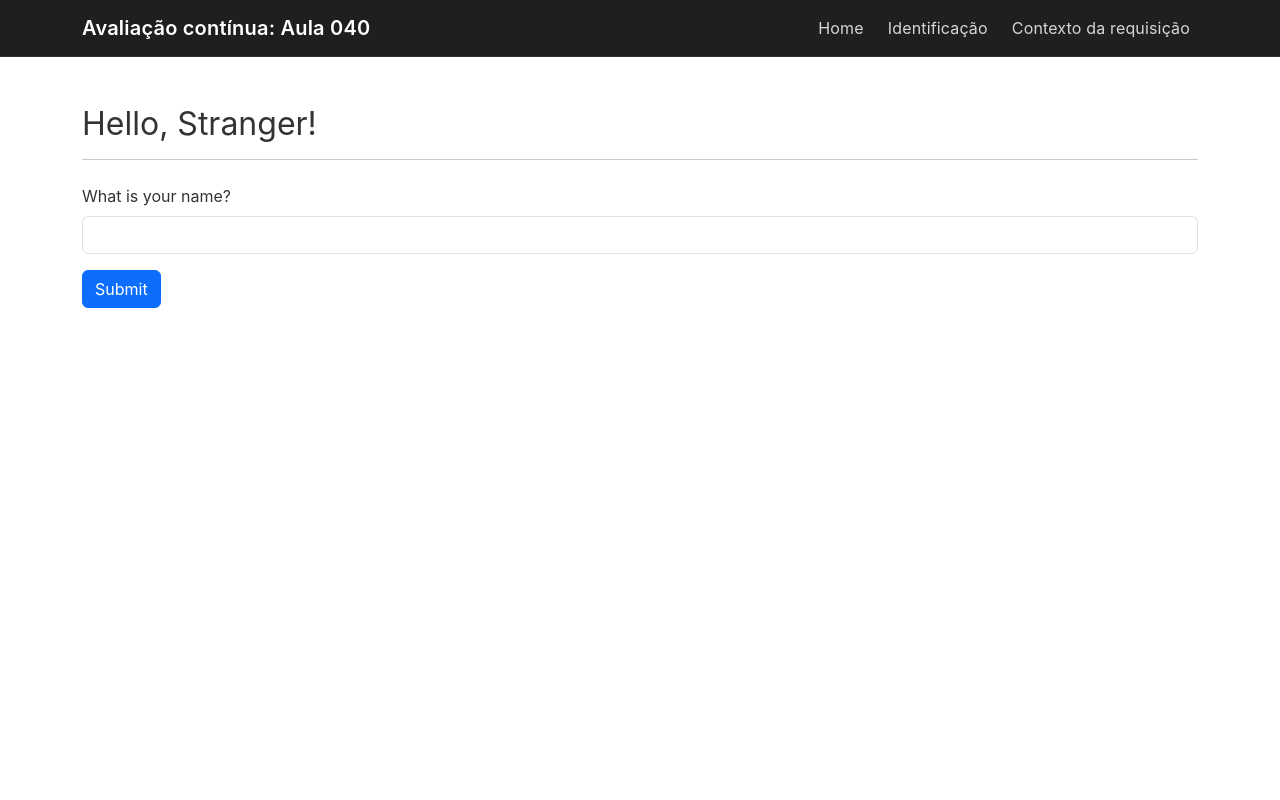
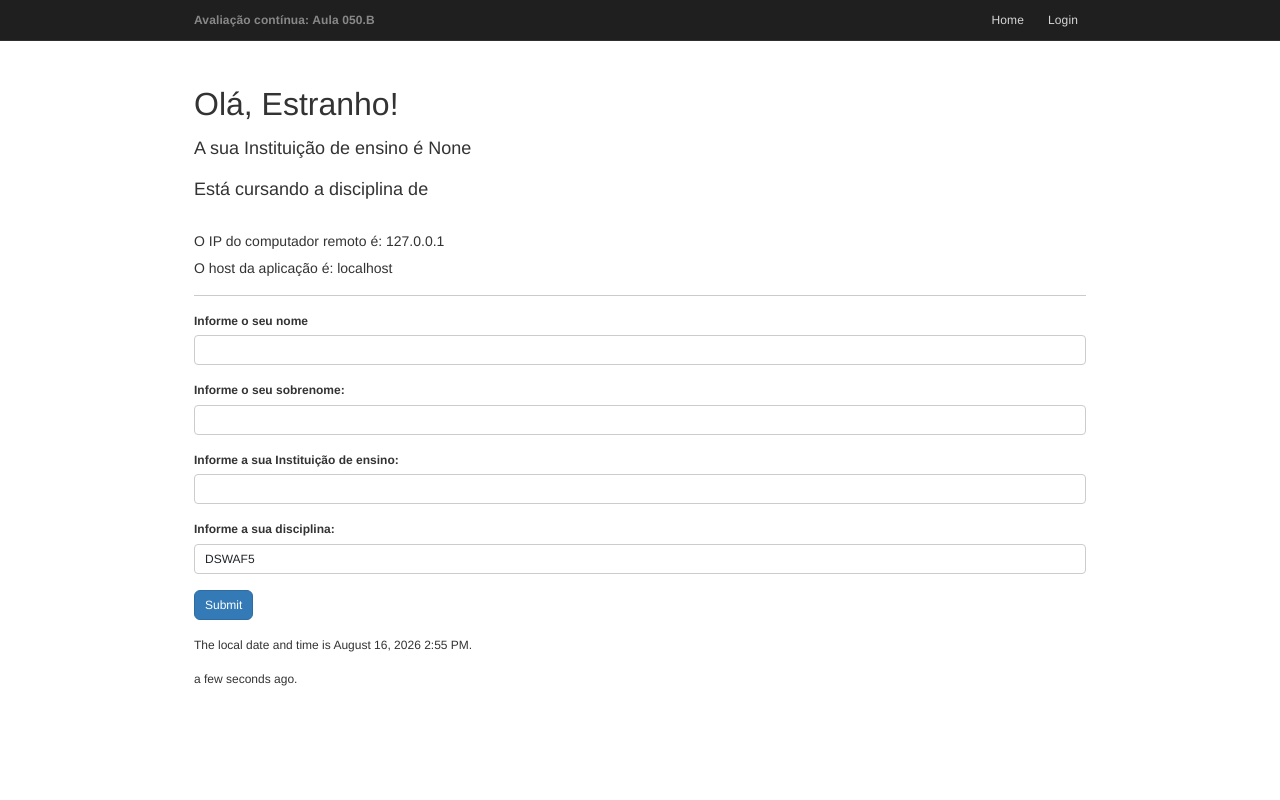
Before and after one commit to PTBDSWS-Wtomendes/flasky, a Flask app: page / in a window 1280 px wide. Run offline with Flask 3, Linux system fonts and the light colour scheme; some libraries are stand-ins or nearby versions.

Commit message:
Formulario Web B

```diff
--- a/app.py
+++ b/app.py
@@ -1,8 +1,9 @@
 from flask import Flask, abort, flash, make_response, redirect, render_template, request, session, url_for
 from flask_moment import Moment
 from flask_wtf import FlaskForm
-from wtforms import StringField, SubmitField
+from wtforms import PasswordField, SelectField, StringField, SubmitField
 from wtforms.validators import DataRequired
+from datetime import datetime
 
 app = Flask(__name__)
 app.config['SECRET_KEY'] = 'chave-forte-altere-em-producao'
@@ -11,8 +12,17 @@ application = app
 
 
 class NameForm(FlaskForm):
-    name = StringField('What is your name?', validators=[DataRequired()])
+    name = StringField('Informe o seu nome', validators=[DataRequired()])
+    surname = StringField('Informe o seu sobrenome:', validators=[DataRequired()])
+    institution = StringField('Informe a sua Instituição de ensino:', validators=[DataRequired()])
+    discipline = SelectField('Informe a sua disciplina:', choices=[('DSWAF5', 'DSWAF5'), ('PTBDSWS', 'PTBDSWS')], validators=[DataRequired()])
     submit = SubmitField('Submit')
+
+
+class LoginForm(FlaskForm):
+    username = StringField('Usuário ou e-mail')
+    password = PasswordField('Informe a sua senha')
+    submit = SubmitField('Enviar')
 
 
 @app.route('/', methods=['GET', 'POST'])
@@ -23,8 +33,17 @@ def index():
         if old_name is not None and old_name != form.name.data:
             flash('Looks like you have changed your name!')
         session['name'] = form.name.data
+        session['surname'] = form.surname.data
+        session['institution'] = form.institution.data
+        session['discipline'] = form.discipline.data
         return redirect(url_for('index'))
-    return render_template('index.html', form=form, name=session.get('name'))
+    return render_template('index.html', form=form, name=session.get('name'), current_time=datetime.now(), remote_ip=request.remote_addr, host=request.host)
+
+
+@app.route('/login', methods=['GET', 'POST'])
+def login():
+    form = LoginForm()
+    return render_template('login.html', form=form)
 
 
 @app.route('/identificacao')
--- a/static/css/site.css
+++ b/static/css/site.css
@@ -8,18 +8,28 @@
   box-sizing: border-box;
 }
 
+.container {
+  max-width: 916px;
+}
+
 body {
   min-height: 100vh;
   margin: 0;
   color: var(--ink);
   background: var(--page-bg);
-  font-family: -apple-system, BlinkMacSystemFont, "Segoe UI", Roboto, "Helvetica Neue", Arial, sans-serif;
+  font-family: "Helvetica Neue", Helvetica, Arial, sans-serif;
 }
 
 .app-navbar {
   background: #1f1f1f;
   border-bottom: 1px solid #2f2f2f;
+  min-height: 40px;
+  padding: 0;
 }
+
+.app-navbar .container { min-height: 40px; }
+.navbar-brand, .nav-link { padding-top: 10px; padding-bottom: 10px; font-size: 12px; }
+.navbar-brand { color: #888; }
 
 .navbar-brand,
 .nav-link {
@@ -37,11 +47,11 @@ body {
 }
 
 .page-shell {
-  padding: 1rem 0 3rem;
+  padding: 2.25rem 0 3rem;
 }
 
 .page-container {
-  padding-top: 1.5rem;
+  padding-top: 0;
 }
 
 .page-heading {
@@ -86,3 +96,17 @@ body {
     width: 120px;
   }
 }
+
+.page-heading p { font-size: 18px; margin-bottom: 0.85rem; }
+.request-context { font-size: 14px; margin-top: 1.75rem; }
+.request-context p { font-size: 14px; margin-bottom: 0.35rem; }
+.home-form { margin-top: 1rem; }
+.form-group { margin-bottom: 1rem; }
+.form-group label { display: block; font-size: 12px; font-weight: 700; margin-bottom: 0.35rem; }
+.form-control { border: 1px solid #ccc; border-radius: 4px; min-height: 28px; padding: 5px 10px; font-size: 12px; }
+.home-form .form-control { width: 100%; }
+.btn-primary { background: #337ab7; border-color: #2e6da4; font-size: 12px; padding: 5px 10px; }
+.time-line { font-size: 12px !important; margin: 1rem 0 0 !important; }
+.login-panel { width: 240px; margin: -1rem auto 0; padding: 30px 23px 22px; border: 1px solid #eee; border-radius: 4px; box-shadow: 0 1px 2px rgba(0, 0, 0, 0.08); }
+.login-panel h1 { font-size: 24px; font-weight: 400; margin: 0 0 8px; }
+.login-panel .form-control { margin-bottom: 11px; }
--- a/templates/base.html
+++ b/templates/base.html
@@ -11,15 +11,14 @@
   <body>
     <nav class="navbar navbar-expand-lg navbar-dark app-navbar">
       <div class="container">
-        <a class="navbar-brand fw-semibold" href="{{ url_for('index') }}">Avaliação contínua: Aula 040</a>
+        <a class="navbar-brand fw-semibold" href="{{ url_for('index') }}">Avaliação contínua: Aula 050.B</a>
         <button class="navbar-toggler" type="button" data-bs-toggle="collapse" data-bs-target="#mainNav" aria-controls="mainNav" aria-expanded="false" aria-label="Alternar navegação">
           <span class="navbar-toggler-icon"></span>
         </button>
         <div class="collapse navbar-collapse" id="mainNav">
           <ul class="navbar-nav ms-auto gap-lg-2">
             <li class="nav-item"><a class="nav-link" href="{{ url_for('index') }}">Home</a></li>
-            <li class="nav-item"><a class="nav-link" href="{{ url_for('identificacao') }}">Identificação</a></li>
-            <li class="nav-item"><a class="nav-link" href="{{ url_for('contexto') }}">Contexto da requisição</a></li>
+            <li class="nav-item"><a class="nav-link" href="{{ url_for('login') }}">Login</a></li>
           </ul>
         </div>
       </div>
--- a/templates/index.html
+++ b/templates/index.html
@@ -4,16 +4,26 @@
 
 {% block content %}
 <div class="page-heading">
-  <h1>Hello, {% if name %}{{ name }}{% else %}Stranger{% endif %}!</h1>
+  <h1>Olá, {% if name %}{{ name }}{% else %}Estranho{% endif %}!</h1>
+  <p>A sua Instituição de ensino é {{ session.get('institution', 'None') }}</p>
+  <p>Está cursando a disciplina de {{ session.get('discipline', '') }}</p>
+  <div class="request-context">
+    <p>O IP do computador remoto é: {{ remote_ip or 'None' }}</p>
+    <p>O host da aplicação é: {{ host or 'None' }}</p>
+  </div>
   <hr>
 
-  <form method="POST" class="mt-4">
+  <form method="POST" class="home-form">
     {{ form.hidden_tag() }}
-    <div class="mb-3">
-      {{ form.name.label(class="form-label") }}
-      {{ form.name(class="form-control", id="my-text-field") }}
+    {% for field in [form.name, form.surname, form.institution, form.discipline] %}
+    <div class="form-group">
+      {{ field.label }}
+      {{ field(class="form-control") }}
     </div>
+    {% endfor %}
     {{ form.submit(class="btn btn-primary") }}
   </form>
+  <p class="time-line">The local date and time is {{ moment(current_time).format('MMMM D, YYYY h:mm A') }}.</p>
+  <p class="time-line">{{ moment(current_time).fromNow(refresh=True) }}.</p>
 </div>
 {% endblock %}
```
Also changed, not shown: templates/login.html (added, +15 -0 lines).
